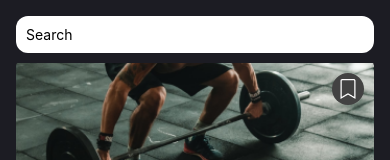
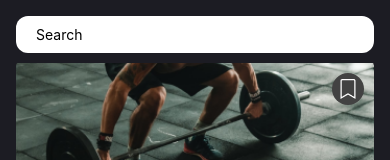
Before and after one commit to devMorshed/nativeApp, a React Native app: screen / in a window 390 px wide. Shown: the top 160 px of the page. Built offline with nearby package versions, Linux system fonts and the light colour scheme.

Commit message:
Search Bar Search Icon

```diff
--- a/App.tsx
+++ b/App.tsx
@@ -15,7 +15,7 @@ import TutorialCard from './components/TutorialCard';
 const App = (): JSX.Element => {
   const isDarkMode = useColorScheme() === 'dark';
 
-  const [searchText, setSearchText] = React.useState('Search');
+  const [searchText, setSearchText] = React.useState('');
 
   return (
     <SafeAreaView>
@@ -30,6 +30,7 @@ const App = (): JSX.Element => {
               value={searchText}
               inlineImageLeft="search"
               inlineImagePadding={40}
+              placeholder="Search"
             />
           </View>
 
@@ -68,7 +69,8 @@ const styles = StyleSheet.create({
 
   search_input: {
     backgroundColor: '#fff',
-    padding: 10,
+    paddingVertical: 10,
+    paddingHorizontal: 20,
     borderRadius: 12,
   },
   tutorial_grid: {
```
